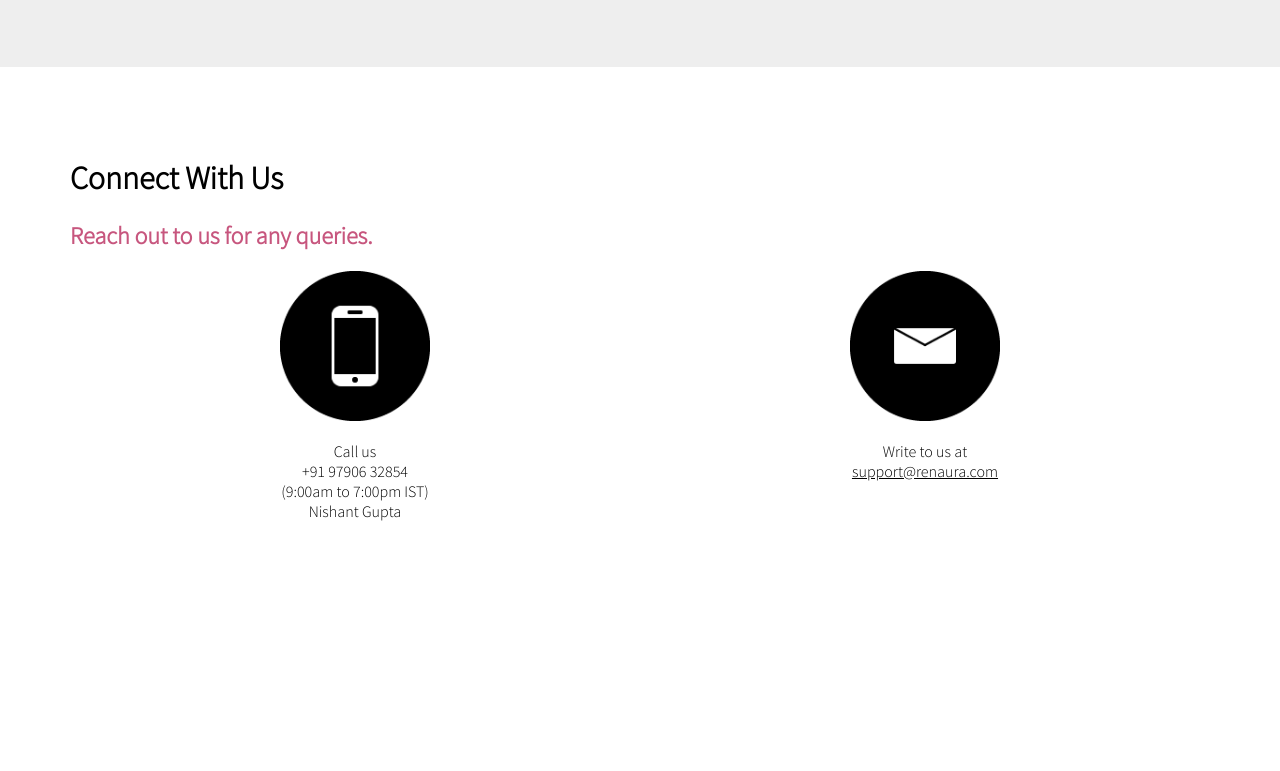
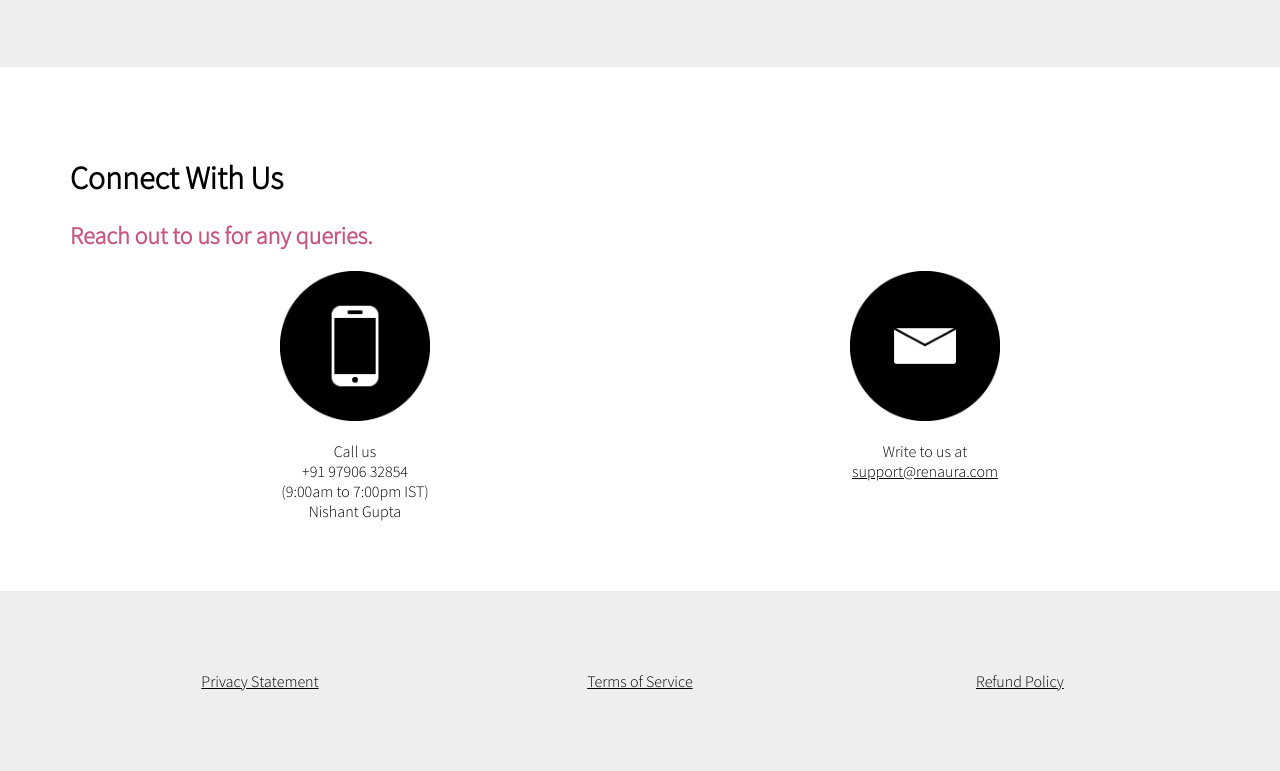
Before and after one commit to kakulgupta/renaura, a website: page app/index.html in a window 1280 px wide. Shown: the part 3035-3806 px from the top of the page. Before the commit the page ends 3626 px from the top, so only its background shows below. Drawn offline with nearby package versions, Linux system fonts and the light colour scheme; files that its build step writes are made by us from their sources; files whose address does not match are found by name.

Commit message:
added links for refind policy, privacy, t&c

```diff
--- a/app/index.html
+++ b/app/index.html
@@ -38,8 +38,7 @@
       </li>
     </ul>
   </div> -->
-  <div class="information-section pull-left">
-
+  <div class="information-section">
     <div class="section section-logo align-center">
       <div class="renaura-logo">
       </div>
@@ -216,6 +215,17 @@
       </div>
     </div>
   </div>
+  <footer class="footer clearfix">
+    <div class="width-33 pull-left align-center">
+      <a target="blank" href="https://docs.google.com/document/d/1r5lvk-SHccCi1sgB1g-0-uREiCogrxVmhMW4UXLJ-k0/edit?usp=sharing">Privacy Statement</a>
+    </div>
+    <div class="width-33 pull-left align-center">
+      <a target="blank" href="https://docs.google.com/document/d/1Ps_3PjDUTSQCuBkY_Jb-vxtRxhni12_R2i-4k6YV9fY/edit?usp=sharing">Terms of Service</a>
+    </div>
+    <div class="width-33 pull-left align-center">
+      <a target="blank" href="https://docs.google.com/document/d/1CBqDf7wGa1lTVgWkylhfNYd--ipVqysZTsftk-yCXHo/edit?usp=sharing">Refund Policy</a>
+    </div>
+  </footer>
 
   <!-- Google Analytics: change UA-XXXXX-X to be your site's ID. -->
   <!-- <script>
--- a/app/styles/main.scss
+++ b/app/styles/main.scss
@@ -27,6 +27,9 @@ a {
 }
 .width-30 {
   width: 30%;
+}
+.width-33 {
+  width: 33.33%;
 }
 .width-50 {
   width: 50%;
@@ -130,14 +133,22 @@ a {
     height: 45vh;
   }
 }
+.footer {
+  padding: 70px;
+  background-color: #EEEEEE;
+  div {
+    padding: 10px;
+  }
+}
 @media only screen and (max-width: 800px) {
   .navigation {
     display: none;
   }
-  .information-section .section{
+  .information-section .section, .footer{
     padding: 20px;
   }
   .width-30,
+  .width-33,
   .width-50,
   .width-70,
   .width-25,
```
